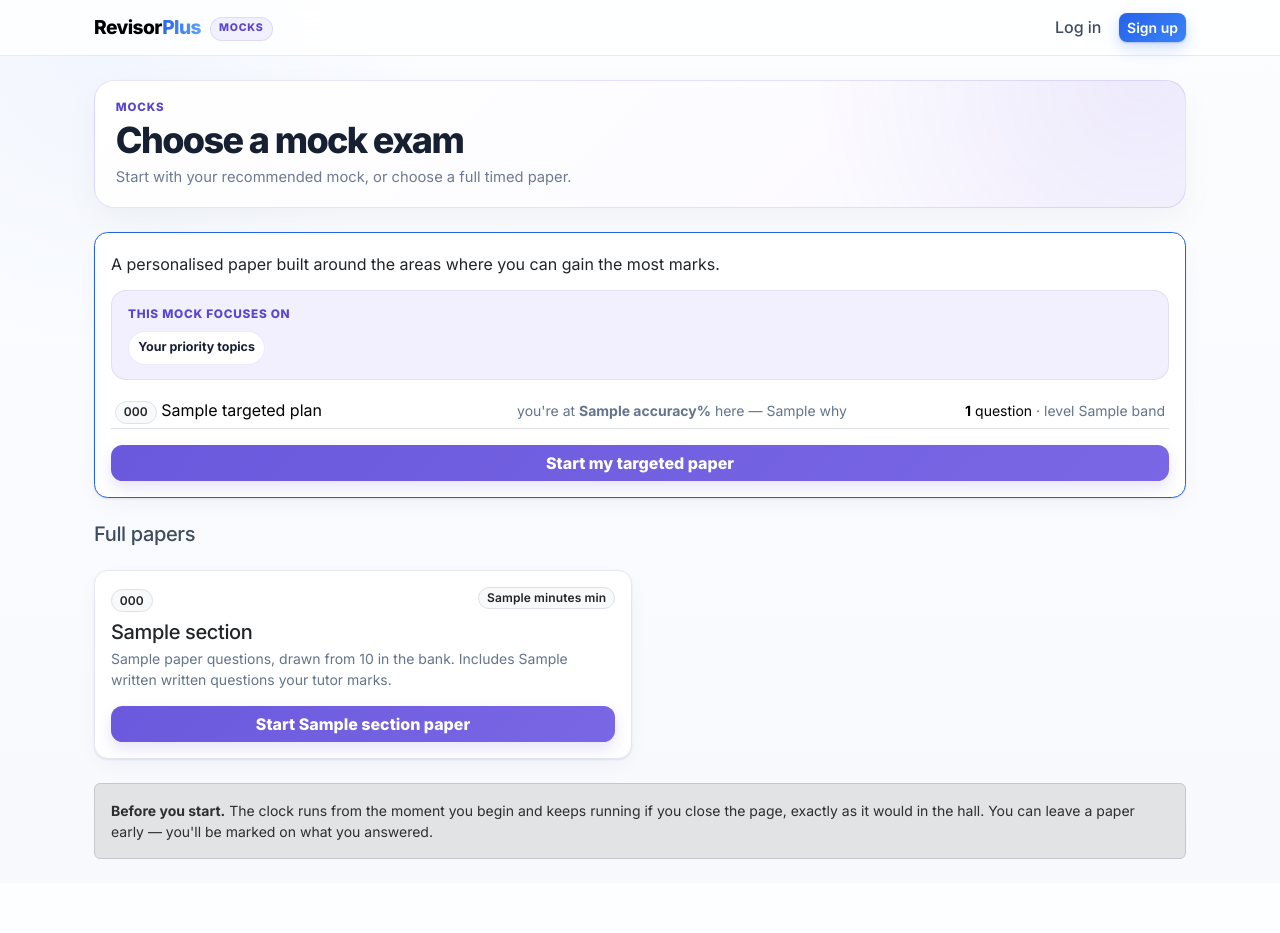
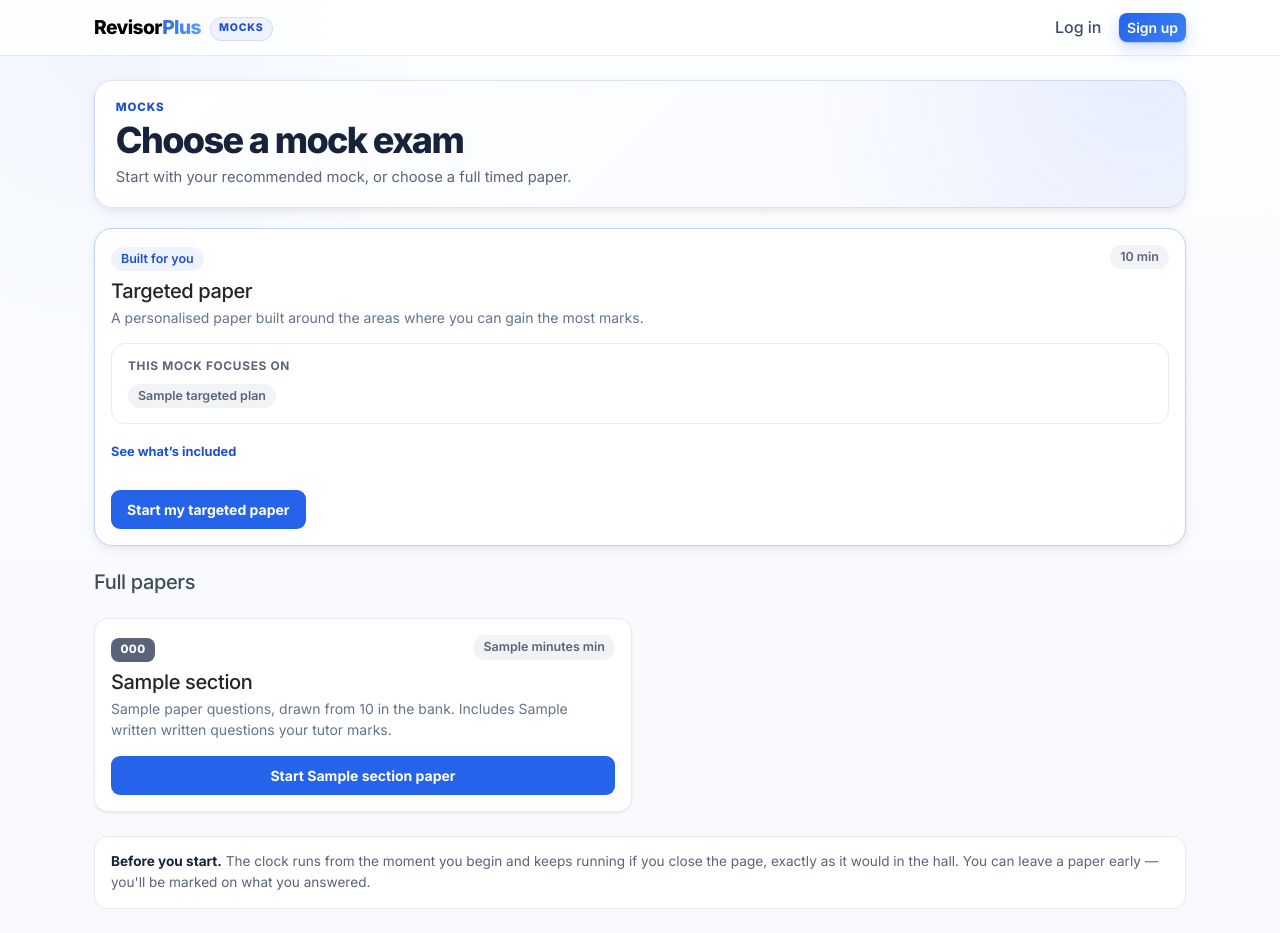
Before and after one commit to NidsC/revisor-plus, a Django app: template templates/practice/mock_choose.html in a window 1280 px wide. Before the commit the page ends 859 px from the top, so only its background shows below. Run offline with Django 3.2, Linux system fonts and the light colour scheme; the template is opened without the code that fills it: most values are stand-ins (such as "Sample title", 1, 10 or a date in 2020); parts of the project's set-up code (start-up, migrations or seed data) failed here and were passed over.

Commit message:
Put the mocks page on the app's palette
Mocks were styled as a separate product: solid indigo buttons with a coloured
glow, purple pills, purple headings, a purple wash behind the targeted paper —
a --rp-purple trio that nothing else in the app read. The dashboard, the
question bank and the landing page share one accent (--brand) and one set of
greys, so the colour on this page could not be read as meaning anything.

There is no second accent now. portals.css's own token block points at the app's
palette rather than restating it, the two brand-mode pills and the two hero
washes collapse to one each, and the mocks rules use --brand for the one primary
action per card and the shared greys for everything else. "This mock focuses on"
is a white panel, and its pills are the question bank's .qbank__gcount to the
value — both say how much of something there is, a click apart. The minute
counts are the same pill.

Subject colour appears in exactly one place: the code chip that says which paper
a card is, in --subj-*-deep because it is white text on the fill.

The page also stops being styled by text-matching. Its buttons, pills, cards and
codes carry real classes, and the targeted paper is marked up with
data-rp-targeted* hooks. That fixes two things the matching got wrong: the card
styling was landing on .card-body, because Bootstrap's own class satisfies
nearestCard()'s [class*="card"] test, and a topic name was cut out of a rendered
row by a regex stripping the section code off the front and "you're at 42%" off
the back. enhanceMocks() is left with the two things the template cannot do
itself — folding the table into pills, and shortening one heading.

mock_result.html is untouched: it uses plain Bootstrap badges, not this palette.

Co-Authored-By: Claude Opus 5 <noreply@anthropic.com>
Claude-Session: https://claude.ai/code/session_01R6crouJ4oRDQvMrx87Y14W

```diff
--- a/static/student_portals/portals.css
+++ b/static/student_portals/portals.css
@@ -5,16 +5,29 @@
    ========================================================= */
 
 :root {
-  --rp-ink: #172033;
-  --rp-muted: #6d7a92;
-  --rp-border: #e2e8f2;
-  --rp-blue: #4f6ef7;
-  --rp-blue-dark: #3556df;
-  --rp-blue-soft: #eef3ff;
-  --rp-purple: #6a59dc;
-  --rp-purple-dark: #5846ce;
-  --rp-purple-soft: #f2efff;
-  --rp-surface: #ffffff;
+  /* The names the rules below were written against, pointed at the app's own
+     palette rather than restating it. The greys are the set the dashboard and
+     the question bank both use; the accent is base.html's --brand.
+
+     There was a --rp-purple trio here as well, and the mocks pages were the
+     only thing that read it — solid indigo buttons, purple pills, purple
+     headings, none of it in the palette the rest of the app shares. Mocks are
+     not a different product, so there is no second accent. */
+  --rp-ink: #16233a;
+  --rp-ink-2: #5a6478;
+  --rp-ink-3: #98a1b3;
+  --rp-line: #e8eaef;
+  --rp-accent: var(--brand);
+  --rp-accent-deep: var(--brand-dark);
+  --rp-accent-soft: #eef3ff;
+  --rp-surface: var(--surface);
+
+  /* Kept as aliases: several rules below still read the old names. */
+  --rp-muted: var(--rp-ink-2);
+  --rp-border: var(--rp-line);
+  --rp-blue: var(--rp-accent);
+  --rp-blue-dark: var(--rp-accent-deep);
+  --rp-blue-soft: var(--rp-accent-soft);
 }
 
 /* ---------- Dynamic top-left sub-brand ---------- */
@@ -35,16 +48,12 @@
   vertical-align: middle;
 }
 
-.rp-mode-practice .rp-brand-mode {
-  color: var(--rp-blue-dark);
-  background: var(--rp-blue-soft);
-  border: 1px solid rgba(79,110,247,.14);
-}
-
-.rp-mode-mocks .rp-brand-mode {
-  color: var(--rp-purple-dark);
-  background: var(--rp-purple-soft);
-  border: 1px solid rgba(106,89,220,.14);
+/* One treatment, both modes. The label says which part of the app you are in;
+   it is not a second brand, so it does not get a second colour. */
+.rp-mode-page .rp-brand-mode {
+  color: var(--rp-accent-deep);
+  background: var(--rp-accent-soft);
+  border: 1px solid rgba(37,99,235,.14);
 }
 
 /* Prevent the mode label from affecting the core RevisorPlus wordmark. */
@@ -56,7 +65,7 @@
 
 .rp-mode-page {
   background:
-    radial-gradient(circle at 8% 3%, rgba(79,110,247,.055), transparent 22%),
+    radial-gradient(circle at 8% 3%, rgba(37,99,235,.05), transparent 22%),
     linear-gradient(180deg, #fbfdff 0%, #f7f9fd 100%) !important;
 }
 
@@ -69,24 +78,12 @@
 
 .rp-mode-hero {
   padding: 1.15rem 1.3rem;
-  border: 1px solid var(--rp-border);
-  border-radius: 1.25rem;
-  background: #fff;
-  box-shadow: 0 12px 34px rgba(23,32,51,.045);
-}
-
-.rp-mode-practice .rp-mode-hero {
-  border-color: rgba(79,110,247,.16);
+  border: 1px solid rgba(37,99,235,.16);
+  border-radius: var(--r-lg);
   background:
-    radial-gradient(circle at 96% 0%, rgba(79,110,247,.085), transparent 31%),
+    radial-gradient(circle at 96% 0%, rgba(37,99,235,.08), transparent 31%),
     linear-gradient(135deg,#fff 0%,#f7f9ff 100%);
-}
-
-.rp-mode-mocks .rp-mode-hero {
-  border-color: rgba(106,89,220,.17);
-  background:
-    radial-gradient(circle at 96% 0%, rgba(106,89,220,.09), transparent 31%),
-    linear-gradient(135deg,#fff 0%,#faf8ff 100%);
+  box-shadow: var(--sh-2);
 }
 
 .rp-mode-kicker {
@@ -98,12 +95,8 @@
   text-transform: uppercase;
 }
 
-.rp-mode-practice .rp-mode-kicker {
-  color: var(--rp-blue-dark);
-}
-
-.rp-mode-mocks .rp-mode-kicker {
-  color: var(--rp-purple-dark);
+.rp-mode-kicker {
+  color: var(--rp-accent-deep);
 }
 
 .rp-mode-title {
@@ -166,31 +159,47 @@
 
 /* ---------- Mocks ---------- */
 
+/* Everything here reads the shared tokens. Mocks used to be styled as if they
+   were a separate product — solid indigo buttons, purple pills, purple section
+   headings — and none of it appeared on the dashboard, the question bank or the
+   landing page. A pupil moving between them had no way to read the colour as
+   meaning anything, because it did not. */
+
+/* The targeted paper is the page's one recommendation, so it is the only thing
+   that carries the accent, and only on its edge.
+
+   The hover states are restated because both cards set a box-shadow at the same
+   specificity as base.html's `.card:hover` and `.card-hover:hover`, and
+   portals.css loads after it — without these the cards would lift on hover with
+   the resting shadow still under them. */
 .rp-mode-mocks .rp-targeted-paper {
-  border-color: rgba(106,89,220,.22) !important;
-  border-radius: 1.25rem !important;
-  background:
-    linear-gradient(180deg,#fff 0%,#fbfaff 100%) !important;
-  box-shadow: 0 12px 32px rgba(55,43,116,.05) !important;
+  border-color: rgba(37,99,235,.28);
+  border-radius: var(--r-lg);
+  background: var(--rp-surface);
+  box-shadow: var(--sh-2);
 }
 
-.rp-mode-mocks .rp-targeted-paper.rp-targeted-simplified {
-  padding-top: 1.2rem !important;
+.rp-mode-mocks .rp-targeted-paper:hover {
+  box-shadow: var(--sh-3);
 }
 
+
+/* "This mock focuses on". A plain white panel behind a row of pills — the tint
+   and the coloured border it used to have made it the loudest thing on the
+   page, above the recommendation it belongs to. */
 .rp-target-summary {
   margin: .9rem 0;
   padding: .9rem 1rem;
-  border: 1px solid rgba(106,89,220,.12);
-  border-radius: .95rem;
-  background: var(--rp-purple-soft);
+  border: 1px solid var(--rp-line);
+  border-radius: var(--r);
+  background: var(--rp-surface);
 }
 
 .rp-target-summary__label {
   margin-bottom: .48rem;
-  color: var(--rp-purple-dark);
+  color: var(--rp-ink-2);
   font-size: .74rem;
-  font-weight: 820;
+  font-weight: 700;
   letter-spacing: .06em;
   text-transform: uppercase;
 }
@@ -201,14 +210,17 @@
   gap: .45rem;
 }
 
+/* The question bank's .qbank__gcount, to the value: these say the same kind of
+   thing — how much of something there is — and a pupil sees both within a
+   click of each other. */
 .rp-target-summary__chip {
-  padding: .4rem .58rem;
-  border: 1px solid rgba(106,89,220,.12);
-  border-radius: 999px;
-  background: #fff;
-  color: var(--rp-ink);
+  padding: .19rem .625rem;
+  border-radius: 99px;
+  background: #f2f3f6;
+  color: var(--rp-ink-2);
   font-size: .78rem;
-  font-weight: 700;
+  font-weight: 600;
+  white-space: nowrap;
 }
 
 .rp-target-breakdown-toggle {
@@ -216,10 +228,10 @@
   padding: 0;
   border: 0;
   background: transparent;
-  color: var(--rp-purple-dark);
+  color: var(--rp-accent-deep);
   font: inherit;
   font-size: .8rem;
-  font-weight: 740;
+  font-weight: 650;
   cursor: pointer;
 }
 
@@ -227,29 +239,129 @@
   text-decoration: underline;
 }
 
-.rp-mode-mocks .rp-mock-action {
-  border-color: transparent !important;
-  border-radius: .72rem !important;
-  background: linear-gradient(135deg,var(--rp-purple),#7967e5) !important;
-  color: #fff !important;
-  font-weight: 770 !important;
-  box-shadow: 0 7px 15px rgba(106,89,220,.16) !important;
+.rp-mode-mocks .rp-paper-card {
+  border-color: var(--rp-line);
+  border-radius: var(--r);
+  background: var(--rp-surface);
+  box-shadow: var(--sh-1);
+  transition: border-color .16s var(--ease), box-shadow .2s var(--ease);
 }
 
-.rp-mode-mocks .rp-paper-card {
-  border-color: #e3e4ef !important;
-  border-radius: 1.05rem !important;
-  background: #fff !important;
-  box-shadow: 0 8px 22px rgba(37,30,80,.035) !important;
-}
-
-.rp-mode-mocks .rp-paper-card .rp-mock-action {
-  width: 100%;
+.rp-mode-mocks .rp-paper-card:hover {
+  border-color: rgba(37,99,235,.24);
+  box-shadow: var(--sh-3);
 }
 
 .rp-mock-breakdown-hidden {
   display: none !important;
 }
+
+/* ---------- Mocks: the page's own controls ---------- */
+
+/* The question bank's .qbank__btn, to the value — same padding, same 9px
+   radius, same 1.5px edge, accent fill on the primary. The mocks page reached
+   Bootstrap's .btn-brand before this, which is a gradient with a coloured glow
+   under it and appears nowhere else in the app. */
+.rp-mocks__btn {
+  display: inline-flex;
+  align-items: center;
+  justify-content: center;
+  padding: .5rem .94rem;
+  border: 1.5px solid transparent;
+  border-radius: 9px;
+  background: var(--rp-accent);
+  color: #fff;
+  font: inherit;
+  font-size: .875rem;
+  font-weight: 650;
+  text-decoration: none;
+  white-space: nowrap;
+  cursor: pointer;
+  transition: filter .14s ease, border-color .14s ease, color .14s ease;
+}
+
+.rp-mocks__btn:hover,
+.rp-mocks__btn:focus {
+  color: #fff;
+  filter: brightness(.95);
+}
+
+.rp-mocks__btn--block { width: 100%; }
+
+.rp-mocks__btn--ghost {
+  border-color: var(--rp-line);
+  background: var(--rp-surface);
+  color: var(--rp-ink);
+}
+
+.rp-mocks__btn--ghost:hover,
+.rp-mocks__btn--ghost:focus {
+  border-color: var(--rp-ink-3);
+  background: var(--rp-surface);
+  color: var(--rp-ink);
+  filter: none;
+}
+
+.rp-mocks__btn:disabled,
+.rp-mocks__btn[disabled] {
+  cursor: default;
+  color: var(--rp-ink-3);
+  filter: none;
+}
+
+/* Same pill as .rp-target-summary__chip above, and as the question bank's
+   count pills: a minute count and a question count are the same kind of fact. */
+.rp-mocks__pill {
+  display: inline-block;
+  padding: .19rem .625rem;
+  border-radius: 99px;
+  background: #f2f3f6;
+  color: var(--rp-ink-2);
+  font-size: .78rem;
+  font-weight: 600;
+  white-space: nowrap;
+}
+
+.rp-mocks__pill--accent {
+  background: var(--rp-accent-soft);
+  color: var(--rp-accent-deep);
+}
+
+/* The one place a subject colour belongs on this page: the code that says
+   which paper a card is. --subj-*-deep, not the palette value — this is white
+   text on the fill, and base.html's :root says which of the three to reach for.
+   The fallback covers a fifth paper the palette does not name. */
+.rp-mocks__code {
+  display: inline-flex;
+  align-items: center;
+  justify-content: center;
+  min-width: 2.75rem;
+  padding: .22rem .5rem;
+  border-radius: 8px;
+  background: var(--rp-code, var(--rp-ink-2));
+  color: #fff;
+  font-size: .72rem;
+  font-weight: 800;
+  letter-spacing: .03em;
+}
+
+.rp-mocks__code--eng { --rp-code: var(--subj-en-deep); }
+.rp-mocks__code--mat { --rp-code: var(--subj-ma-deep); }
+.rp-mocks__code--vr  { --rp-code: var(--subj-vr-deep); }
+.rp-mocks__code--nvr { --rp-code: var(--subj-nvr-deep); }
+
+.rp-mocks__note {
+  margin-top: 1.5rem;
+  padding: .9rem 1rem;
+  border: 1px solid var(--rp-line);
+  border-radius: var(--r);
+  background: var(--rp-surface);
+  color: var(--rp-ink-2);
+  font-size: .85rem;
+  line-height: 1.55;
+}
+
+.rp-mocks__note strong { color: var(--rp-ink); }
 
 /* ---------- Responsive ---------- */
 
--- a/static/student_portals/portals.js
+++ b/static/student_portals/portals.js
@@ -167,67 +167,41 @@
     });
   }
 
-  function smallestMatchingElements(root, predicate) {
-    return all('*', root).filter((el) => {
-      if (!predicate(el)) return false;
-      return !Array.from(el.children).some((child) => predicate(child));
-    });
+  /* The targeted paper's own table of "you're at 42% here" rows is the reason
+     the recommendation exists, but it is not what a pupil needs in order to
+     press start. It collapses to a row of topic pills, with the table itself
+     behind a toggle.
+
+     Everything it needs is marked up in practice/mock_choose.html with a
+     data-rp-targeted* attribute. It used to find all of it by matching text,
+     which had two costs worth remembering: nearestCard() resolved the card as
+     .card-body (Bootstrap's own class matches its [class*="card"] test), so the
+     card styling landed on the inner box, and a topic name was cut out of a
+     row's rendered text with a regex that had to strip the section code off the
+     front and everything from "you're at 42%" off the back. */
+  function simplifyTargetedMock(root) {
+    const card = root.querySelector('[data-rp-targeted]');
+    if (!card) return;
+
+    card.classList.add('rp-targeted-simplified');
+
+    const description = card.querySelector('[data-rp-targeted-copy]');
+    if (description) {
+      description.textContent =
+        'A personalised paper built around the areas where you can gain the most marks.';
     }
 
-  function extractTopicName(text) {
-    let value = (text || '').replace(/\s+/g, ' ').trim();
-    value = value.replace(/^(ENG|MAT|VR|NVR)\s+/i, '');
-    const cut = value.search(/you'?re at\s+\d+%/i);
-    if (cut > 0) value = value.slice(0, cut).trim();
-    return value;
-  }
+    const why = card.querySelector('[data-rp-targeted-why]');
+    const rows = all('[data-rp-targeted-row]', card);
 
-  function simplifyTargetedMock(root) {
-    const targetedTitle = all('h2,h3,h4', root).find(
-      (el) => norm(el.textContent) === 'targeted paper'
-    );
-    if (!targetedTitle) return;
-
-    const card = nearestCard(targetedTitle);
-    if (!card) return;
-
-    card.classList.add('rp-targeted-paper', 'rp-targeted-simplified');
-
-    const description = Array.from(card.children).find((el) => {
-      const t = norm(el.textContent);
-      return t.includes('chosen from your last') || t.includes('most come from where');
-    }) || all('p', card).find((el) => {
-      const t = norm(el.textContent);
-      return t.includes('chosen from your last') || t.includes('most come from where');
+    const topicNames = [];
+    rows.forEach((row) => {
+      const name = safeText(row.dataset.rpTopic);
+      if (name && !topicNames.includes(name)) topicNames.push(name);
+      row.classList.add('rp-mock-breakdown-hidden');
     });
 
-    if (description) {
-      description.textContent = 'A personalised paper built around the areas where you can gain the most marks.';
-    }
-
-    const why = all('h2,h3,h4,p,div', card).find(
-      (el) => norm(el.textContent) === 'why these questions'
-    );
-
-    const rowPredicate = (el) => {
-      const t = norm(el.textContent);
-      return t.includes("you're at") && t.includes('question') && /\d+%/.test(t);
-    };
-
-    const rows = smallestMatchingElements(card, rowPredicate);
-    const topicNames = [];
-
-    rows.forEach((row) => {
-      const name = extractTopicName(row.textContent);
-      if (name && !topicNames.includes(name)) topicNames.push(name);
-      row.classList.add('rp-mock-breakdown-hidden');
-      row.dataset.rpMockBreakdownRow = '1';
-    });
-
-    if (why) {
-      why.classList.add('rp-mock-breakdown-hidden');
-      why.dataset.rpMockBreakdownHeading = '1';
-    }
+    if (why) why.classList.add('rp-mock-breakdown-hidden');
 
     const summary = document.createElement('div');
     summary.className = 'rp-target-summary';
@@ -238,7 +212,7 @@
       <div class="rp-target-summary__chips">
         ${
           focus.length
-            ? focus.map((name) => `<span class="rp-target-summary__chip">${name}</span>`).join('')
+            ? focus.map((name) => `<span class="rp-target-summary__chip">${esc(name)}</span>`).join('')
             : '<span class="rp-target-summary__chip">Your priority topics</span>'
         }
       </div>
@@ -247,10 +221,11 @@
     if (why) {
       why.insertAdjacentElement('beforebegin', summary);
     } else {
-      targetedTitle.insertAdjacentElement('afterend', summary);
+      card.querySelector('.card-body')?.appendChild(summary);
     }
 
-    if (rows.length) {
+    if (!rows.length) return;
+
     const toggle = document.createElement('button');
     toggle.type = 'button';
     toggle.className = 'rp-target-breakdown-toggle';
@@ -269,13 +244,12 @@
     });
   }
 
-    all('a,button', card).forEach((el) => {
-      if (norm(el.textContent).includes('start my targeted paper')) {
-        el.classList.add('rp-mock-action');
-      }
-    });
-  }
-
+  /* Only the two things this page cannot do for itself: fold the targeted
+     paper's per-topic table into a row of pills, and shorten a heading. The
+     buttons, pills, cards and section codes carry their own classes from
+     practice/mock_choose.html — they used to be found here by matching a
+     button's text, which meant renaming "Start English paper" silently
+     un-styled it. */
   function enhanceMocks(root) {
     document.body.classList.add('rp-mode-page', 'rp-mode-mocks');
     setBrandMode('mocks');
@@ -286,20 +260,6 @@
       (el) => norm(el.textContent) === 'or sit a full paper'
     );
     if (fullHeading) fullHeading.textContent = 'Full papers';
-
-    all('a,button', root).forEach((el) => {
-      const t = norm(el.textContent);
-
-      if (/^start .* paper$/.test(t)) {
-        el.classList.add('rp-mock-action');
-        const card = nearestCard(el);
-        if (card) card.classList.add('rp-paper-card');
-      }
-
-      if (t === 'practice instead') {
-        el.style.display = 'none';
-      }
-    });
   }
 
 
--- a/templates/base.html
+++ b/templates/base.html
@@ -312,7 +312,7 @@
  }
 </style>
 {% block extra_head %}{% endblock %}
-  <link rel="stylesheet" href="/static/student_portals/portals.css?v=4">
+  <link rel="stylesheet" href="/static/student_portals/portals.css?v=5">
 </head>
 <body>
 <nav class="navbar navbar-expand-lg">
@@ -417,6 +417,6 @@ practice/subject.html and practice/choose.html.
 })();
 </script>
 {% block extra_js %}{% endblock %}
-  <script src="/static/student_portals/portals.js?v=4" defer></script>
+  <script src="/static/student_portals/portals.js?v=5" defer></script>
 </body>
 </html>
--- a/templates/practice/mock_choose.html
+++ b/templates/practice/mock_choose.html
@@ -1,38 +1,51 @@
 {% extends "base.html" %}
 {% block title %}Mock papers — RevisorPlus{% endblock %}
 {% block main %}
-<div class="d-flex justify-content-between align-items-center mb-1">
- <h1 class="h3 mb-0">Mock papers</h1>
- <a href="{% url 'practice:choose' %}" class="btn btn-outline-secondary">Practice instead</a>
-</div>
+{% comment %}
+Classes, not Bootstrap's colour utilities. Every button, pill and section code
+below is styled by the .rp-mocks__* rules in static/student_portals/portals.css,
+which read the app's shared tokens — the accent blue for a primary action, the
+neutral greys for everything that only has to be legible, and a subject's own
+colour only on the code that says which paper a card is.
+
+portals.js still enhances this page (there is no data-rp-no-enhance here): it
+supplies the mode hero above, hides the h1 and intro below it, and collapses the
+targeted paper's per-topic table into the "This mock focuses on" pills with a
+"See what's included" toggle. The data-rp-targeted* attributes below are what it
+reaches for — the card to fold, the sentence to shorten, the "why" heading, and
+each row plus the topic it names. They exist because it used to find all of
+those by matching their text, which put the card's styling on .card-body rather
+than the card and made a row's topic name a substring cut out of the row.
+{% endcomment %}
+<h1 class="h3 mb-1">Mock papers</h1>
 <p class="text-muted" data-rp-original-copy>
   A full paper under the clock. Questions are drawn fresh from the bank each time
   and spread across the whole paper, so no two sittings are the same.
 </p>
 
 {% if targeted_plan %}
-<div class="card card-hover mb-4" style="border-color:var(--brand)">
+<div class="card card-hover rp-targeted-paper mb-4" data-rp-targeted>
  <div class="card-body">
   <div class="d-flex justify-content-between align-items-start flex-wrap gap-2">
    <div>
-     <span class="badge bg-brand-soft">Built for you</span>
+     <span class="rp-mocks__pill rp-mocks__pill--accent">Built for you</span>
      <h2 class="h5 mt-2 mb-1">Targeted paper</h2>
-     <p class="small text-muted mb-0">
+     <p class="small text-muted mb-0" data-rp-targeted-copy>
        {{ targeted_total }} questions, {{ targeted_minutes }} minutes — chosen from
        your last {{ answered }} answers. Most come from where you're losing marks,
        and each one is pitched just above the level you're already scoring there.
      </p>
    </div>
-   <span class="badge bg-light text-dark border">{{ targeted_minutes }} min</span>
+   <span class="rp-mocks__pill">{{ targeted_minutes }} min</span>
   </div>
 
-  <h3 class="h6 mt-3 mb-2">Why these questions</h3>
+  <h3 class="h6 mt-3 mb-2" data-rp-targeted-why>Why these questions</h3>
   <table class="table table-sm align-middle mb-3">
    <tbody>
    {% for r in targeted_plan %}
-    <tr>
+    <tr data-rp-targeted-row data-rp-topic="{{ r.name }}">
       <td style="width:38%">
-        <span class="badge bg-light text-dark border">{{ r.code }}</span> {{ r.name }}
+        <span class="rp-mocks__code rp-mocks__code--{{ r.code|lower }}">{{ r.code }}</span> {{ r.name }}
       </td>
       <td class="small text-muted">
         you're at <strong>{{ r.accuracy }}%</strong> here — {{ r.why }}
@@ -46,7 +59,7 @@
    </tbody>
   </table>
 
-  <a href="{% url 'practice:mock_start_targeted' %}" class="btn btn-brand">
+  <a href="{% url 'practice:mock_start_targeted' %}" class="rp-mocks__btn">
     Start my targeted paper
   </a>
  </div>
@@ -57,13 +70,13 @@
 <div class="row g-3 mt-1">
 {% for p in papers %}
  <div class="col-md-6">
-  <div class="card card-hover h-100"><div class="card-body d-flex flex-column">
+  <div class="card card-hover rp-paper-card h-100"><div class="card-body d-flex flex-column">
     <div class="d-flex justify-content-between align-items-start">
       <div>
-        <span class="badge bg-light text-dark border">{{ p.section.code }}</span>
+        <span class="rp-mocks__code rp-mocks__code--{{ p.section.code|lower }}">{{ p.section.code }}</span>
         <h2 class="h5 mt-2 mb-1">{{ p.section.name }}</h2>
       </div>
-      <span class="badge bg-light text-dark border">{{ p.minutes }} min</span>
+      <span class="rp-mocks__pill">{{ p.minutes }} min</span>
     </div>
     <p class="small text-muted mb-3">
       {{ p.questions }} question{{ p.questions|pluralize }}, drawn from
@@ -74,11 +87,11 @@
     </p>
     <div class="mt-auto">
       {% if p.questions %}
-        <a href="{% url 'practice:mock_start' p.section.id %}" class="btn btn-brand w-100">
+        <a href="{% url 'practice:mock_start' p.section.id %}" class="rp-mocks__btn rp-mocks__btn--block">
           Start {{ p.section.name }} paper
         </a>
       {% else %}
-        <button class="btn btn-outline-secondary w-100" disabled>No questions yet</button>
+        <button class="rp-mocks__btn rp-mocks__btn--ghost rp-mocks__btn--block" disabled>No questions yet</button>
       {% endif %}
     </div>
   </div></div>
@@ -88,7 +101,7 @@
 {% endfor %}
 </div>
 
-<div class="alert alert-secondary small mt-4 mb-0">
+<div class="rp-mocks__note">
   <strong>Before you start.</strong> The clock runs from the moment you begin and
   keeps running if you close the page, exactly as it would in the hall. You can
   leave a paper early — you'll be marked on what you answered.
```
Lines whose indentation alone changed are shown as unchanged.
